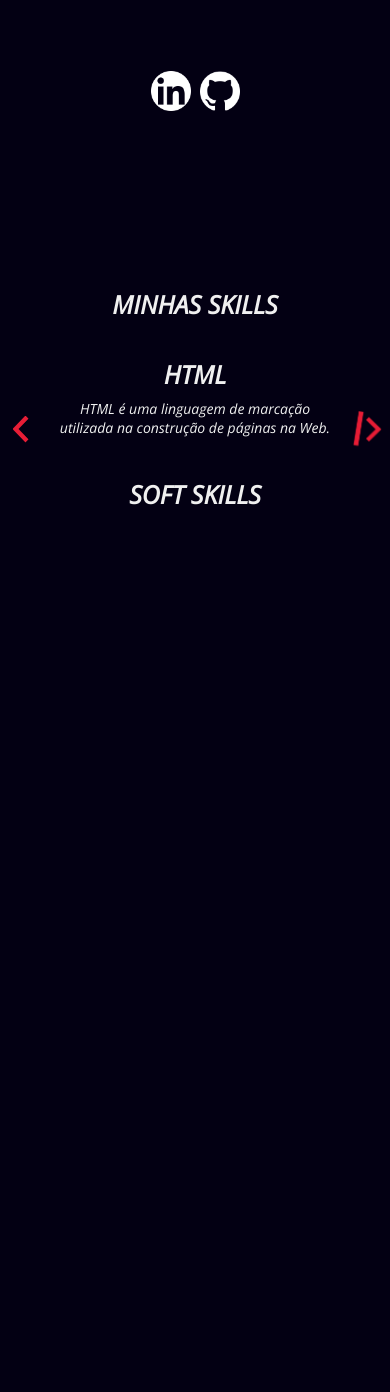
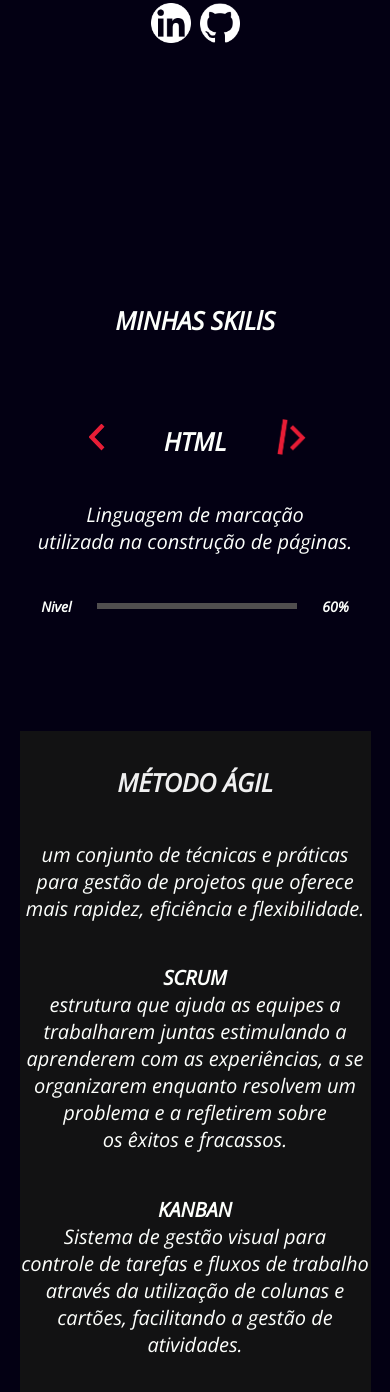
Before and after one commit to Yuut-Reis/Portifolio, a website: page index.html in a window 390 px wide. Shown: the part 581-1973 px from the top of the page. Before the commit the page ends 1100 px from the top, so only its background shows below. Drawn offline with nearby package versions, Linux system fonts and the light colour scheme.

Commit message:
CSS e HTML da sessão de skills concluidas

```diff
--- a/index.html
+++ b/index.html
@@ -37,57 +37,107 @@
         <input aria-label="email" id="emailResume" type="email" placeholder="Email">
       </form>
       <div class="divBtn"><button aria-label="butão" id="resumeSubmit">Meu Curriculo</button></div>
-      <p class="text">*Receba o meu curriculo no seu e-mail</p>
+      <p class="text"><strong>*Receba o meu curriculo no seu e-mail</strong></p>
       <div class="divImg">
-        <a href="https://www.linkedin.com/in/ingride-reis-020097226/" target="_blank"><img class="linkImg" src="link.png" alt="icone linkedin"></a>
-        <a href="https://github.com/Yuut-Reis" target="_blank"><img class="linkImg" src="git.png" alt="icone git hub"></a>
+        <a href="https://www.linkedin.com/in/ingride-reis-020097226/" target="_blank"><img class="linkImg"
+            src="link.png" alt="icone linkedin"></a>
+        <a href="https://github.com/Yuut-Reis" target="_blank"><img class="linkImg" src="git.png"
+            alt="icone git hub"></a>
       </div>
     </section>
     <section>
-      <h4 class="titleSection">MINHAS SKILLS</h4>
+      <h4 class="titleSection">MINHAS SKILlS</h4>
       <br>
       <div class="carrosel">
         <div class="card">
           <h4 class="titleSection">HTML</h4>
-          <p class="text">HTML é uma linguagem de marcação <br> utilizada na construção de páginas na Web.</p>
+          <p class="textSkilss">Linguagem de marcação <br> utilizada na construção de páginas.</p>
+          <div class="levelDiv">
+            <p class="text"><strong>Nivel</strong></p>
+            <div class="levelProgress"></div>
+            <p class="text"><strong>60%</strong></p>
+          </div>
         </div>
         <div class="card">
           <h4 class="titleSection">CSS</h4>
-          <p class="text">Cascading Style Sheets é um mecanismo para <br> adicionar estilo a um documento web.</p>
+          <p class="textSkilss">Mecanismo para adicionar <br> estilo a um documento web.</p>
+          <div class="levelDiv">
+            <p class="text"><strong>Nivel</strong></p>
+            <div class="levelProgress"></div>
+            <p class="text"><strong>60%</strong></p>
+          </div>
         </div>
         <div class="card">
-          <h4 class="titleSection">JS</h4>
-          <p class="text">JavaScript é uma linguagem de programação <br> interpretada estruturada.</p>
+          <h4 class="titleSection">JavaScrpt</h4>
+          <p class="textSkilss">Linguagem de programação <br> em alto nivel.</p>
+          <div class="levelDiv">
+            <p class="text"><strong>Nivel</strong></p>
+            <div class="levelProgress"></div>
+            <p class="text"><strong>60%</strong></p>
+          </div>
         </div>
         <div class="card">
           <h4 class="titleSection">CyPress</h4>
-          <p class="text">Um framework de testes, de código aberto <br> e de fácil configuração. Totalmente baseado <br> em uma nova arquitetura.</p>
+          <p class="textSkilss">framework de testes baseado <br> em uma nova arquitetura.</p>
+          <div class="levelDiv">
+            <p class="text"><strong>Nivel</strong></p>
+            <div class="levelProgress"></div>
+            <p class="text"><strong>60%</strong></p>
+          </div>
         </div>
         <div class="card">
           <h4 class="titleSection">Jest</h4>
-          <p class="text">uma estrutura de teste JavaScript construída <br> em cima do Jasmine e mantida pela Meta.</p>
+          <p class="textSkilss">Estrutura de teste JavaScript <br> com foco na simplicidade</p>
+          <div class="levelDiv">
+            <p class="text"><strong>Nivel</strong></p>
+            <div class="levelProgress"></div>
+            <p class="text"><strong>60%</strong></p>
+          </div>
         </div>
         <div class="card">
           <h4 class="titleSection">React</h4>
-          <p class="text">Uma biblioteca JavaScript de código aberto <br> com foco em criar interfaces de usuário <br> em páginas web.</p>
+          <p class="textSkilss">Biblioteca JavaScript com foco em <br> criar interfaces de usuário.</p>
+          <div class="levelDiv">
+            <p class="text"><strong>Nivel</strong></p>
+            <div class="levelProgress"></div>
+            <p class="text"><strong>60%</strong></p>
+          </div>
         </div>
         <div class="card">
           <h4 class="titleSection">Docker</h4>
-          <p class="text">Uma plataforma open source que facilita <br> a criação e administração de ambientes <br> isolados.</p>
+          <p class="textSkilss">Plataforma open source de criação e <br> administração de ambientes isolados.</p>
+          <div class="levelDiv">
+            <p class="text"><strong>Nivel</strong></p>
+            <div class="levelProgress"></div>
+            <p class="text"><strong>60%</strong></p>
+          </div>
         </div>
         <div class="card">
           <h4 class="titleSection">MySQL</h4>
-          <p class="text">Um sistema gerenciador de banco de <br> dados relacional de código aberto.</p>
+          <p class="textSkilss">Um sistema gerenciador de banco de <br> dados relacional de código aberto.</p>
+          <div class="levelDiv">
+            <p class="text"><strong>Nivel</strong></p>
+            <div class="levelProgress"></div>
+            <p class="text"><strong>60%</strong></p>
+          </div>
         </div>
       </div>
       <div class="arrowDiv">
-        <img class="arrow1" src="arrow.png" alt="seta para equerda">
-        <img class="arrow" src="arrow2.png" alt="seta para direita">
+        <img class="arrow1" src="arrow.png" alt="seta para equerda" onclick="carroselScroll(0)">
+        <img class="arrow" src="arrow2.png" alt="seta para direita" onclick="carroselScroll(1)">
       </div>
       <br>
-      <h4 class="titleSection">SOFT SKILLS</h4>
     </section>
-
+    <section class="softSection">
+      <div class="softDiv">
+        <br>
+        <h4 class="titleSoft">MÉTODO ÁGIL </h4>
+        <p class="textSkilss">um conjunto de técnicas e práticas para gestão de projetos que oferece mais rapidez, eficiência e flexibilidade.</p>
+        <p class="textSkilss"><strong>SCRUM</strong> <br> estrutura que ajuda as equipes a <br> trabalharem juntas estimulando a aprenderem com as experiências, a se organizarem enquanto resolvem um problema e a refletirem sobre <br> os êxitos e fracassos.</p>
+        <p class="textSkilss"><strong>KANBAN</strong><br> Sistema de gestão visual para <br> controle de tarefas e fluxos de trabalho através da utilização de colunas e cartões, facilitando a gestão de atividades.</p>
+        <br>
+      </div>
+    </section>
     <footer></footer>
   </main>
   <script src="script.js"></script>
--- a/script.js
+++ b/script.js
@@ -1,4 +1,6 @@
-const iconeHamburguer = document.querySelector('.icone-hamburger')
+const iconeHamburguer = document.querySelector('.icone-hamburger');
+const carrosel = document.querySelector('.carrosel');
+
 const hamburguerTogle = () => {
     const menu = document.querySelector('.menu');
     menu.classList.toggle('open');
@@ -6,7 +8,14 @@ const hamburguerTogle = () => {
 
 const lightDark = () => {
    const icon = document.querySelector(".dark-light")
+}
 
+const carroselScroll = (verify) => {
+    if(verify){
+     carrosel.scrollBy(300,0)
+    }else if (!verify) {
+        carrosel.scrollBy(-300, 0)
+    }
 }
 
 iconeHamburguer.addEventListener('click',hamburguerTogle);
--- a/style.css
+++ b/style.css
@@ -1,9 +1,7 @@
 :root{
     --dark-color: #030013;
     --clean-color: #fdfffc;
-    --blue-color: #2ec4b6;
     --magenta-color: #e71d36;
-    --yellou-color: #ff9f1c;
 }
 
 * {
@@ -14,7 +12,7 @@
 body{
     background-color: var(--dark-color);
     font-size: 25px;
-    color: #030303;
+    color: var(--dark-color);
   }
 
 a{
@@ -52,26 +50,21 @@ a{
  }
 
  .titleSection{
-   margin-bottom: 1vh;
+   margin-top: 7vh;
    font-size: 17;
-   color: #f0f0f0;
+   color: var(--clean-color);
    font-family: 'Open Sans', sans-serif;
    font-weight: bold;
    text-align: center;
  }
 
  .text{
-   color: #f0f0f0;
+   color: var(--clean-color);
    font-size: 14px;
    font-family: 'Open Sans', sans-serif;
    text-align: center;
  }
 
-
-
-header{
-   background-color: #0103081a;
-}
 
 @media screen and (max-width: 550px) {
    .menu{
@@ -127,8 +120,8 @@ header{
    font-family: 'Secular One', sans-serif;
  }
  .divImg{
-   margin-top: 20vh;
-   margin-bottom: 20vh;
+   margin-top: 12vh;
+   margin-bottom: 30vh;
    display: flex;
    justify-content: center;
    gap: 9px;
@@ -199,7 +192,7 @@ form{
 }
 
 .arrow{
-   margin-right: 1vh;
+   margin-right: 10vh;
    z-index: 10;
    position: absolute;
    width: 30px;
@@ -208,11 +201,53 @@ form{
 }
 
 .arrow1{
-   margin-left: 1.5vh;
+   position: absolute;
+   margin-left: 10.5vh;
    margin-top: 7vh;
    z-index: 10;
-   top: 60px;
-   width: 16.4px;
+   width: 16.45px;
    left: 0;
 }
+
+::-webkit-scrollbar{
+   background-color: transparent;
 }
+
+.textSkilss{
+   margin-top: 5vh;
+   color: var(--clean-color);
+   font-size: 20px;
+   font-family: 'Open Sans', sans-serif;
+   text-align: center;
+}
+
+.levelProgress{
+   height: 6px;
+   width: 200px;
+   background-color: #504e4e;
+
+}
+
+.levelDiv{
+   align-items: center;
+   margin-top: 5vh;
+   display: flex;
+   justify-content: center;
+   gap: 3vh;
+}
+
+.softDiv{
+  width: 90%;
+  align-items: center;
+  text-align: center;
+  background-color:#141414f1;
+  font-family: 'Open Sans', sans-serif;
+  margin-top: 40vh;
+  color: #f0f0f0;
+}
+
+.softSection{
+   display: flex;
+   justify-content: center;
+}
+}
```
